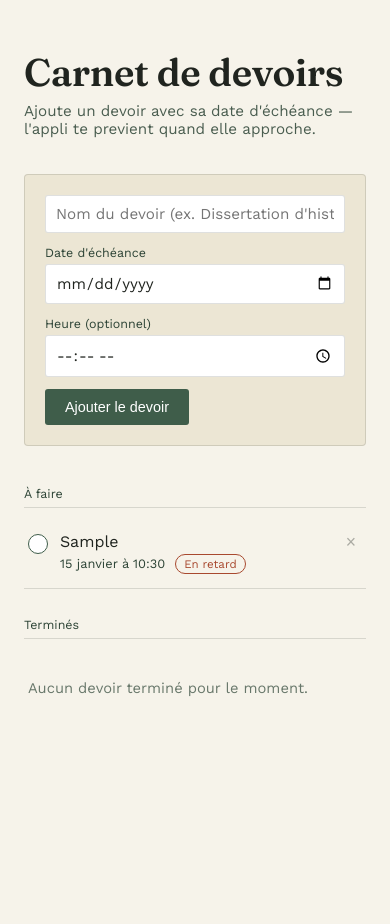
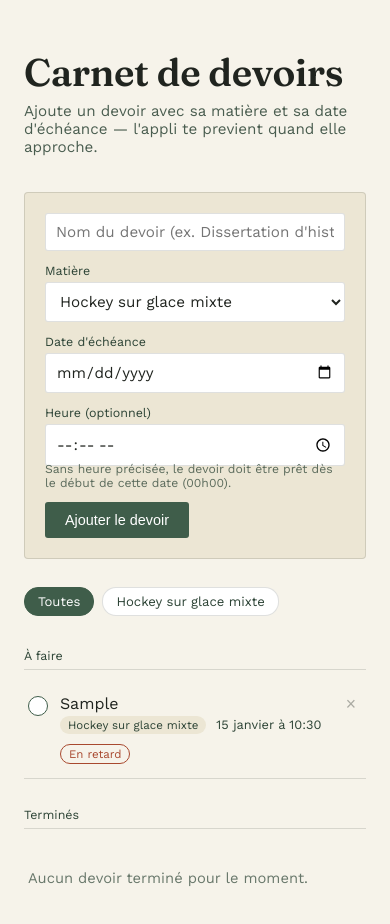
Before and after one commit to WilliamRousseau13/Carnet-Devoirs, a plain HTML site: page index.html in a window 390 px wide. Both pictures are taken after typing "Sample", "2020-01-15", "10:30" into the empty fields and a click on the button "Ajouter le devoir". Before the commit the page ends 844 px from the top, so only its background shows below. Drawn offline with nearby package versions, Linux system fonts and the light colour scheme.

Commit message:
Enhance index.html with responsive design and features
Updated HTML structure and styles for better layout and functionality.

```diff
--- a/index.html
+++ b/index.html
@@ -2,7 +2,7 @@
 <html lang="fr">
 <head>
 <meta charset="UTF-8">
-<meta name="viewport" content="width=device-width, initial-scale=1.0">
+<meta name="viewport" content="width=device-width, initial-scale=1, viewport-fit=cover">
 <title>Carnet de devoirs</title>
 <style>
   @import url('https://fonts.googleapis.com/css2?family=Fraunces:opsz,wght@9..144,400;9..144,600;9..144,700&family=Work+Sans:wght@400;500;600&display=swap');
@@ -19,12 +19,15 @@
     --danger:#a8492f;
   }
   *{box-sizing:border-box;}
+  html{ scroll-padding-top: env(safe-area-inset-top, 0px); }
   body{
     margin:0;
     background:var(--paper);
     color:var(--ink);
     font-family:'Work Sans', sans-serif;
     min-height:100vh;
+    padding-top: env(safe-area-inset-top, 0px);
+    padding-bottom: env(safe-area-inset-bottom, 0px);
   }
   .wrap{
     max-width:720px;
@@ -54,7 +57,7 @@
     display:grid;
     grid-template-columns: 1fr 1fr;
     gap:12px;
-    margin-bottom:40px;
+    margin-bottom:28px;
     border:1px solid var(--line);
   }
   .add-form input[type="text"]{
@@ -66,6 +69,7 @@
     color:var(--moss-dark);
     margin-bottom:4px;
   }
+  .field.full{ grid-column: 1 / -1; }
   input, select{
     width:100%;
     font-family:'Work Sans', sans-serif;
@@ -94,6 +98,12 @@
     transition:background 0.15s ease;
   }
   .add-form button:hover{ background:var(--moss-dark); }
+  .hint{
+    font-size:0.76rem;
+    color:var(--moss-dark);
+    opacity:0.75;
+    margin-top:-4px;
+  }
 
   .notif-banner{
     display:none;
@@ -117,6 +127,33 @@
     font-size:0.82rem;
     cursor:pointer;
     white-space:nowrap;
+  }
+
+  .subject-tabs{
+    display:flex;
+    gap:8px;
+    overflow-x:auto;
+    padding-bottom:4px;
+    margin-bottom:8px;
+  }
+  .subject-tabs::-webkit-scrollbar{ height:4px; }
+  .tab-btn{
+    flex-shrink:0;
+    background:#fff;
+    border:1px solid var(--line);
+    color:var(--moss-dark);
+    padding:6px 13px;
+    border-radius:14px;
+    font-size:0.82rem;
+    font-family:'Work Sans', sans-serif;
+    cursor:pointer;
+    white-space:nowrap;
+    transition: background 0.15s ease, color 0.15s ease, border-color 0.15s ease;
+  }
+  .tab-btn.active{
+    background:var(--moss);
+    border-color:var(--moss);
+    color:#fff;
   }
 
   .section-label{
@@ -168,6 +205,13 @@
     flex-wrap:wrap;
     align-items:center;
   }
+  .subject-tag{
+    font-size:0.72rem;
+    padding:2px 8px;
+    border-radius:10px;
+    background:var(--paper-2);
+    color:var(--moss-dark);
+  }
   .badge{
     font-size:0.72rem;
     padding:2px 8px;
@@ -213,26 +257,37 @@
 <div class="wrap">
   <header>
     <h1>Carnet de devoirs</h1>
-    <div class="subtitle">Ajoute un devoir avec sa date d'échéance — l'appli te previent quand elle approche.</div>
+    <div class="subtitle">Ajoute un devoir avec sa matière et sa date d'échéance — l'appli te previent quand elle approche.</div>
   </header>
 
   <div id="notifBanner" class="notif-banner">
-    <span>Active les notifications pour recevoir un rappel même si tu n'as pas cet onglet ouvert.</span>
+    <span>Active les notifications (avec son) pour recevoir un rappel même si tu n'as pas cet onglet ouvert.</span>
     <button id="enableNotif">Activer</button>
   </div>
 
   <form class="add-form" id="addForm">
     <input type="text" id="titleInput" placeholder="Nom du devoir (ex. Dissertation d'histoire)" required>
+
+    <div class="field">
+      <label for="subjectInput">Matière</label>
+      <select id="subjectInput"></select>
+    </div>
+
     <div class="field">
       <label for="dateInput">Date d'échéance</label>
       <input type="date" id="dateInput" required>
     </div>
-    <div class="field">
+
+    <div class="field full">
       <label for="timeInput">Heure (optionnel)</label>
       <input type="time" id="timeInput">
+      <div class="hint">Sans heure précisée, le devoir doit être prêt dès le début de cette date (00h00).</div>
     </div>
+
     <button type="submit">Ajouter le devoir</button>
   </form>
+
+  <div id="subjectTabs" class="subject-tabs"></div>
 
   <div id="loading" class="loading">Chargement de tes devoirs…</div>
   <div id="listContainer" style="display:none;">
@@ -245,9 +300,90 @@
 
 <script>
 const STORAGE_KEY = 'homework-tasks';
+const SUBJECTS_KEY = 'homework-subjects';
+const DEFAULT_SUBJECTS = ['Hockey sur glace mixte','Stress en santé','Introduction à la profession','Ordinateurs et systèmes d\'exploitation','Programmation structurée','Interface Web','Bureautique pour informaticien','Français 100','Autre'];
+
 let tasks = [];
+let subjects = [];
 let notifiedIds = new Set();
+let activeFilter = 'Toutes';
 
+// ---------- Son de notification ----------
+let audioCtx = null;
+function playNotifSound(){
+  try{
+    if(!audioCtx) audioCtx = new (window.AudioContext || window.webkitAudioContext)();
+    if(audioCtx.state === 'suspended') audioCtx.resume();
+    const now = audioCtx.currentTime;
+    // deux petites notes pour un son de rappel reconnaissable
+    [0, 0.16].forEach((offset, i) => {
+      const osc = audioCtx.createOscillator();
+      const gain = audioCtx.createGain();
+      osc.type = 'sine';
+      osc.frequency.value = i === 0 ? 880 : 1175;
+      gain.gain.setValueAtTime(0, now + offset);
+      gain.gain.linearRampToValueAtTime(0.25, now + offset + 0.02);
+      gain.gain.exponentialRampToValueAtTime(0.001, now + offset + 0.28);
+      osc.connect(gain).connect(audioCtx.destination);
+      osc.start(now + offset);
+      osc.stop(now + offset + 0.3);
+    });
+  }catch(e){
+    console.error('Son indisponible', e);
+  }
+}
+
+// ---------- Matières ----------
+function loadSubjects(){
+  const OLD_DEFAULTS = ['Maths','Français','Histoire-Géo','SVT','Physique-Chimie','Anglais','Espagnol','EPS','Autre'];
+  try{
+    const raw = localStorage.getItem(SUBJECTS_KEY);
+    subjects = raw ? JSON.parse(raw) : [...DEFAULT_SUBJECTS];
+    // si l'ancienne liste par défaut était enregistrée telle quelle, on la remplace par la nouvelle
+    if(JSON.stringify(subjects) === JSON.stringify(OLD_DEFAULTS)){
+      subjects = [...DEFAULT_SUBJECTS];
+      saveSubjects();
+    }
+  }catch(e){
+    subjects = [...DEFAULT_SUBJECTS];
+  }
+}
+function saveSubjects(){
+  try{ localStorage.setItem(SUBJECTS_KEY, JSON.stringify(subjects)); }
+  catch(e){ console.error('Erreur de sauvegarde des matières', e); }
+}
+function renderSubjectSelect(){
+  const sel = document.getElementById('subjectInput');
+  sel.innerHTML = '';
+  subjects.forEach(s => {
+    const opt = document.createElement('option');
+    opt.value = s;
+    opt.textContent = s;
+    sel.appendChild(opt);
+  });
+  const addOpt = document.createElement('option');
+  addOpt.value = '__add__';
+  addOpt.textContent = '+ Ajouter une matière…';
+  sel.appendChild(addOpt);
+}
+document.addEventListener('change', (e) => {
+  if(e.target && e.target.id === 'subjectInput' && e.target.value === '__add__'){
+    const name = prompt('Nom de la nouvelle matière :');
+    if(name && name.trim()){
+      const clean = name.trim();
+      if(!subjects.includes(clean)){
+        subjects.splice(subjects.length - 1, 0, clean); // avant "Autre"
+        saveSubjects();
+      }
+      renderSubjectSelect();
+      document.getElementById('subjectInput').value = clean;
+    } else {
+      renderSubjectSelect();
+    }
+  }
+});
+
+// ---------- Tâches ----------
 async function loadTasks(){
   try{
     const raw = localStorage.getItem(STORAGE_KEY);
@@ -259,7 +395,6 @@ async function loadTasks(){
   document.getElementById('listContainer').style.display = 'block';
   render();
 }
-
 async function saveTasks(){
   try{
     localStorage.setItem(STORAGE_KEY, JSON.stringify(tasks));
@@ -268,8 +403,9 @@ async function saveTasks(){
   }
 }
 
+// Sans heure précisée -> le devoir doit être prêt dès le début de la journée indiquée (00h00)
 function dueDateTime(task){
-  return new Date(task.date + 'T' + (task.time || '23:59'));
+  return new Date(task.date + 'T' + (task.time || '00:00:00'));
 }
 
 function formatRelative(due){
@@ -288,21 +424,43 @@ function formatDate(task){
   const opts = {day:'numeric', month:'long'};
   let str = d.toLocaleDateString('fr-FR', opts);
   if(task.time) str += ' à ' + task.time;
+  else str += ' (dès 00h00)';
   return str;
 }
 
+function renderSubjectTabs(){
+  const container = document.getElementById('subjectTabs');
+  container.innerHTML = '';
+  const used = Array.from(new Set(tasks.map(t => t.subject).filter(Boolean)));
+  const tabs = ['Toutes', ...used];
+
+  if(used.length === 0){ container.style.display = 'none'; return; }
+  container.style.display = 'flex';
+
+  tabs.forEach(s => {
+    const btn = document.createElement('button');
+    btn.className = 'tab-btn' + (s === activeFilter ? ' active' : '');
+    btn.textContent = s;
+    btn.onclick = () => { activeFilter = s; render(); };
+    container.appendChild(btn);
+  });
+}
+
 function render(){
+  renderSubjectTabs();
+
   const pendingList = document.getElementById('pendingList');
   const doneList = document.getElementById('doneList');
   pendingList.innerHTML = '';
   doneList.innerHTML = '';
 
-  const sorted = [...tasks].sort((a,b) => dueDateTime(a) - dueDateTime(b));
+  const filtered = activeFilter === 'Toutes' ? tasks : tasks.filter(t => t.subject === activeFilter);
+  const sorted = [...filtered].sort((a,b) => dueDateTime(a) - dueDateTime(b));
   const pending = sorted.filter(t => !t.done);
   const done = sorted.filter(t => t.done);
 
   if(pending.length === 0){
-    pendingList.innerHTML = '<div class="empty">Rien à faire pour l\u2019instant. Ajoute ton premier devoir ci-dessus.</div>';
+    pendingList.innerHTML = '<div class="empty">Rien à faire pour l\u2019instant.</div>';
   }
   pending.forEach(t => pendingList.appendChild(renderTask(t)));
 
@@ -330,6 +488,14 @@ function renderTask(task){
 
   const meta = document.createElement('div');
   meta.className = 'task-meta';
+
+  if(task.subject){
+    const subj = document.createElement('span');
+    subj.className = 'subject-tag';
+    subj.textContent = task.subject;
+    meta.appendChild(subj);
+  }
+
   const dateSpan = document.createElement('span');
   dateSpan.textContent = formatDate(task);
   meta.appendChild(dateSpan);
@@ -370,16 +536,18 @@ function removeTask(id){
 document.getElementById('addForm').addEventListener('submit', (e) => {
   e.preventDefault();
   const title = document.getElementById('titleInput').value.trim();
+  const subject = document.getElementById('subjectInput').value;
   const date = document.getElementById('dateInput').value;
   const time = document.getElementById('timeInput').value;
-  if(!title || !date) return;
+  if(!title || !date || subject === '__add__') return;
   tasks.push({
     id: 'task_' + Date.now() + '_' + Math.random().toString(36).slice(2,7),
-    title, date, time, done:false
+    title, subject, date, time, done:false
   });
   saveTasks();
   render();
   e.target.reset();
+  renderSubjectSelect();
 });
 
 // --- Rappels ---
@@ -399,9 +567,10 @@ function checkReminders(){
 
 function sendNotification(task, diffH){
   const timeLeft = diffH < 1 ? 'moins d\u2019une heure' : Math.round(diffH) + ' h';
+  playNotifSound();
   if('Notification' in window && Notification.permission === 'granted'){
     new Notification('Devoir bientôt à rendre', {
-      body: task.title + ' — dans ' + timeLeft
+      body: task.title + (task.subject ? ' (' + task.subject + ')' : '') + ' — dans ' + timeLeft
     });
   }
 }
@@ -413,14 +582,22 @@ function setupNotifBanner(){
     banner.style.display = 'flex';
   }
   document.getElementById('enableNotif').onclick = () => {
+    // débloque le contexte audio suite à une interaction utilisateur
+    try{
+      if(!audioCtx) audioCtx = new (window.AudioContext || window.webkitAudioContext)();
+      if(audioCtx.state === 'suspended') audioCtx.resume();
+    }catch(e){}
     if('Notification' in window){
       Notification.requestPermission().then(() => {
         banner.style.display = 'none';
+        playNotifSound();
       });
     }
   };
 }
 
+loadSubjects();
+renderSubjectSelect();
 setupNotifBanner();
 loadTasks();
 setInterval(checkReminders, 60000);
```
